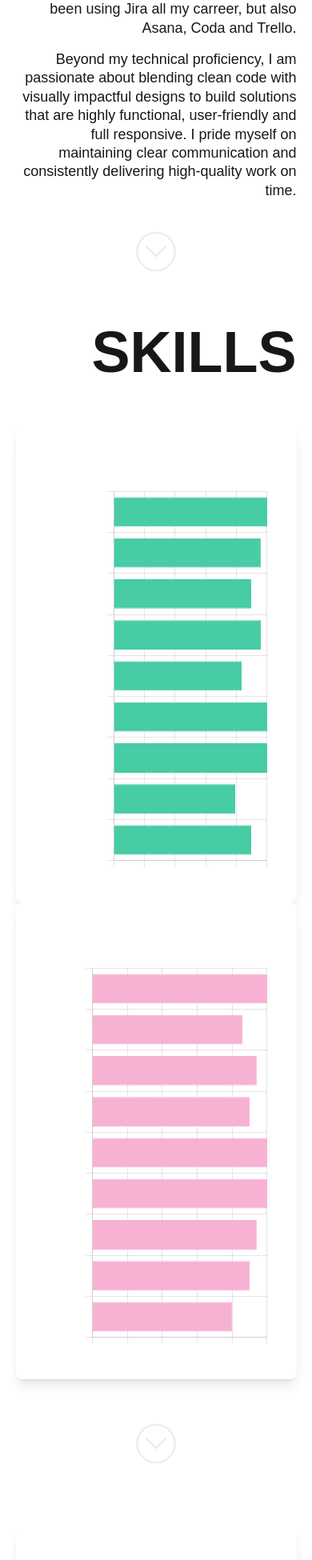
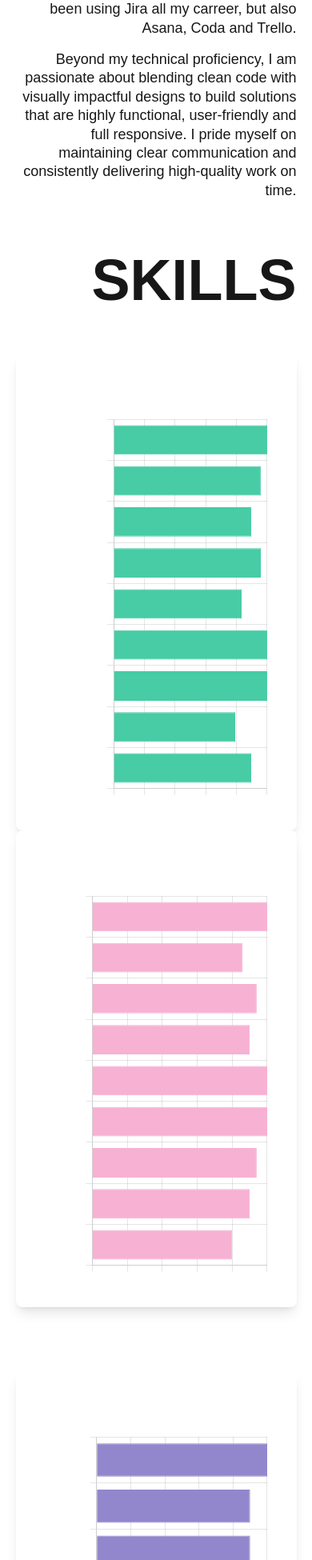
Before and after one commit to aleoterob/ale-otero-site, a Next.js app: page / in a window 390 px wide. Shown: the part 2222-4172 px from the top of the page at 80% size. Built offline with nearby package versions, Linux system fonts and the light colour scheme.

Commit message:
Removes boton for mobile on home

```diff
--- a/src/app/page.tsx
+++ b/src/app/page.tsx
@@ -73,7 +73,7 @@ export default function Home() {
               </p>
             </div>
           </div>
-          <div className="flex flex-col h-full items-center pt-10">
+          <div className="flex-col h-full items-center pt-10 hidden sm:flex md:flex lg:flex xl:flex 2xl:flex">
             <UpDownButtonToSkills />
           </div>
           <div className="flex flex-col pt-16" id="skills-id">
@@ -88,7 +88,7 @@ export default function Home() {
                 <DesignSkillsChart />
               </div>
             </div>
-            <div className="flex flex-col h-full items-center pt-14">
+            <div className="flex-col h-full items-center pt-14 hidden sm:flex md:flex lg:flex xl:flex 2xl:flex">
               <UpDownButtonToLastSkills />
             </div>
             <div
@@ -105,7 +105,7 @@ export default function Home() {
           </div>
         </div>
       </div>
-      <div className="flex flex-col w-full items-end pt-4 pr-10">
+      <div className="flex-col w-full items-end pt-4 pr-10 hidden sm:flex md:flex lg:flex xl:flex 2xl:flex">
         <UpDownButtonToTop />
       </div>
     </div>
--- a/src/app/ui/hero-sections/hero-home.tsx
+++ b/src/app/ui/hero-sections/hero-home.tsx
@@ -111,7 +111,7 @@ const HeroHome = () => {
           <div className="flex flex-col text-left">
             <PortfolioButton />
           </div>
-          <div className="hidden flex-col pt-8 sm:pt-8 md:pt-24 lg:pt-24 xl:pt-24 sm:flex md:flex lg:flex xl:flex 2xl:flex">
+          <div className=" flex-col pt-8 sm:pt-8 md:pt-24 lg:pt-24 xl:pt-24 hidden sm:flex md:flex lg:flex xl:flex 2xl:flex">
             <UpDownButtonToAboutMe />
           </div>
 
```
